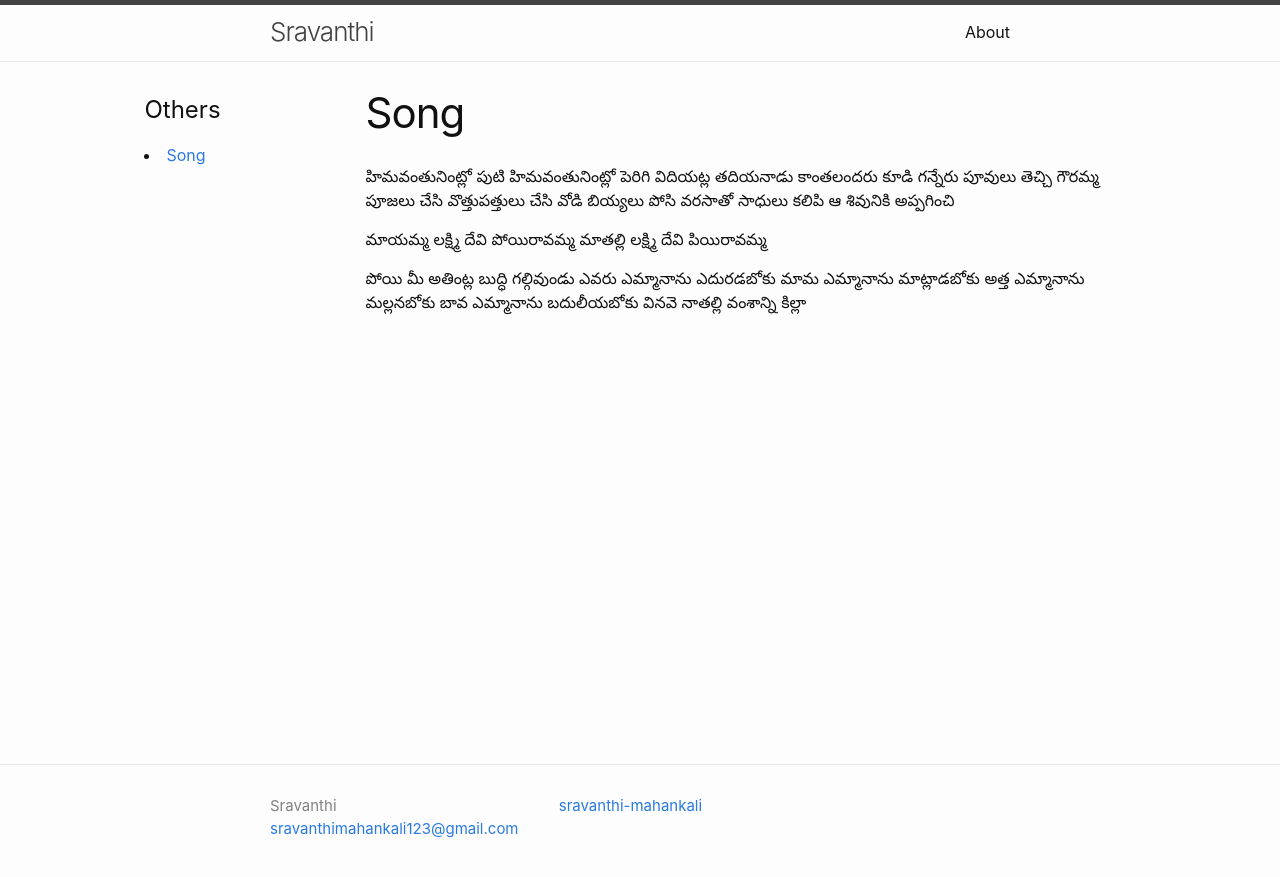
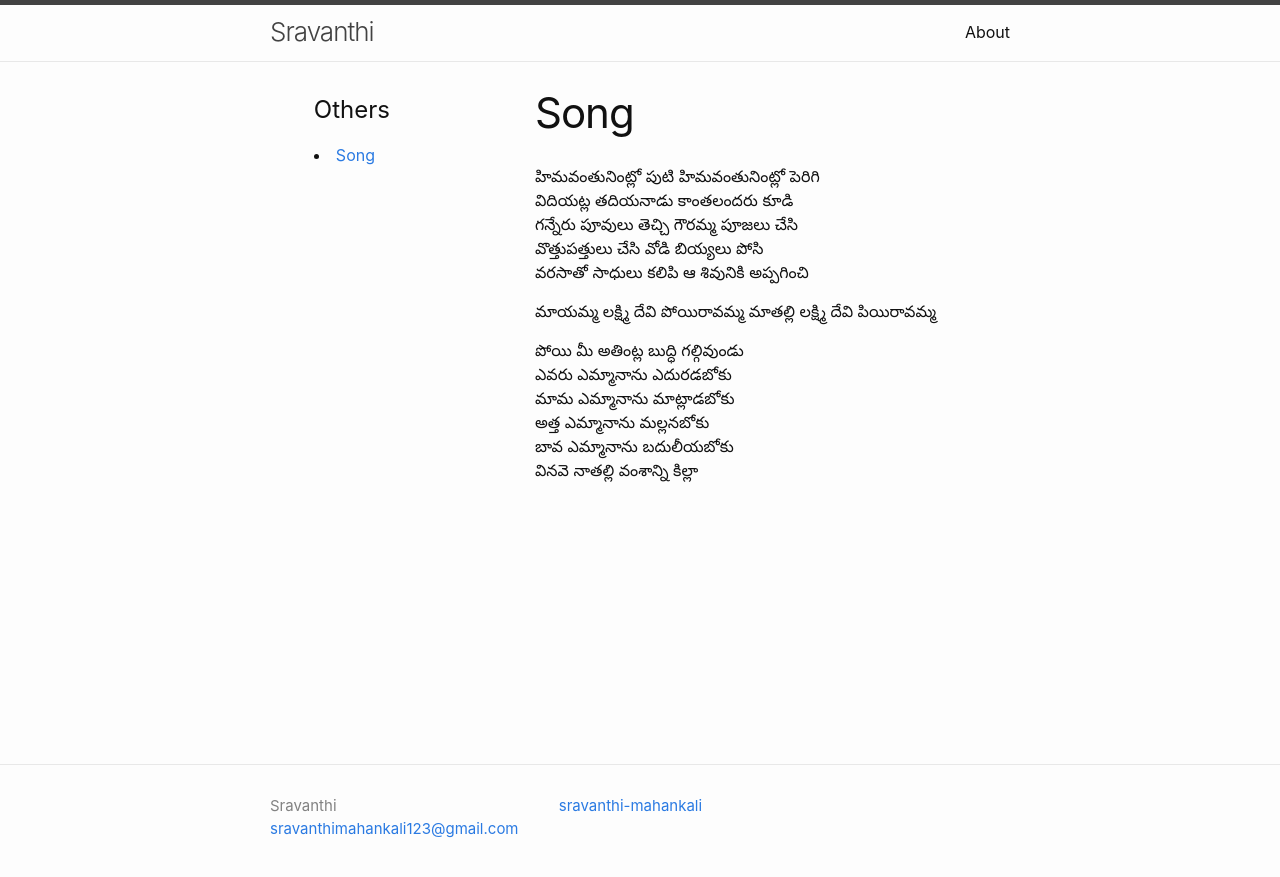
Before and after one commit to sravanthi-mahankali/notes, a Jekyll site: the page built from _posts/Others/2020-08-11-sample.md, in a window 1280 px wide. Shown: the top 877 px of the page. Built offline with Jekyll 4.4.1, drawn with Linux system fonts in a browser that asks for light colours.

Commit message:
add breaks

```diff
--- a/_posts/Others/2020-08-11-sample.md
+++ b/_posts/Others/2020-08-11-sample.md
@@ -5,17 +5,17 @@ permalink: /:title
 categories: "Others"
 ---
 
-హిమవంతునింట్లో పుటి హిమవంతునింట్లో పెరిగి
-విదియట్ల తదియనాడు కాంతలందరు కూడి
-గన్నేరు పూవులు తెచ్చి గౌరమ్మ పూజలు చేసి
-వొత్తుపత్తులు చేసి వోడి బియ్యలు పోసి
-వరసాతో సాధులు కలిపి ఆ శివునికి అప్పగించి
+హిమవంతునింట్లో పుటి హిమవంతునింట్లో పెరిగి <br>
+విదియట్ల తదియనాడు కాంతలందరు కూడి <br>
+గన్నేరు పూవులు తెచ్చి గౌరమ్మ పూజలు చేసి <br>
+వొత్తుపత్తులు చేసి వోడి బియ్యలు పోసి <br>
+వరసాతో సాధులు కలిపి ఆ శివునికి అప్పగించి <br>
 
-మాయమ్మ లక్ష్మి దేవి పోయిరావమ్మ మాతల్లి లక్ష్మి దేవి పియిరావమ్మ
+మాయమ్మ లక్ష్మి దేవి పోయిరావమ్మ మాతల్లి లక్ష్మి దేవి పియిరావమ్మ <br>
 
-పోయి మీ అతింట్ల బుద్ధి గల్గివుండు
-ఎవరు ఎమ్మానాను ఎదురడబోకు
-మామ ఎమ్మానాను  మాట్లాడబోకు
-అత్త ఎమ్మానాను మల్లనబోకు
-బావ ఎమ్మానాను బదులీయబోకు
-వినవె నాతల్లి వంశాన్ని కిల్లా
+పోయి మీ అతింట్ల బుద్ధి గల్గివుండు <br>
+ఎవరు ఎమ్మానాను ఎదురడబోకు  <br>
+మామ ఎమ్మానాను  మాట్లాడబోకు <br>
+అత్త ఎమ్మానాను మల్లనబోకు <br>
+బావ ఎమ్మానాను బదులీయబోకు <br>
+వినవె నాతల్లి వంశాన్ని కిల్లా  <br>
```
